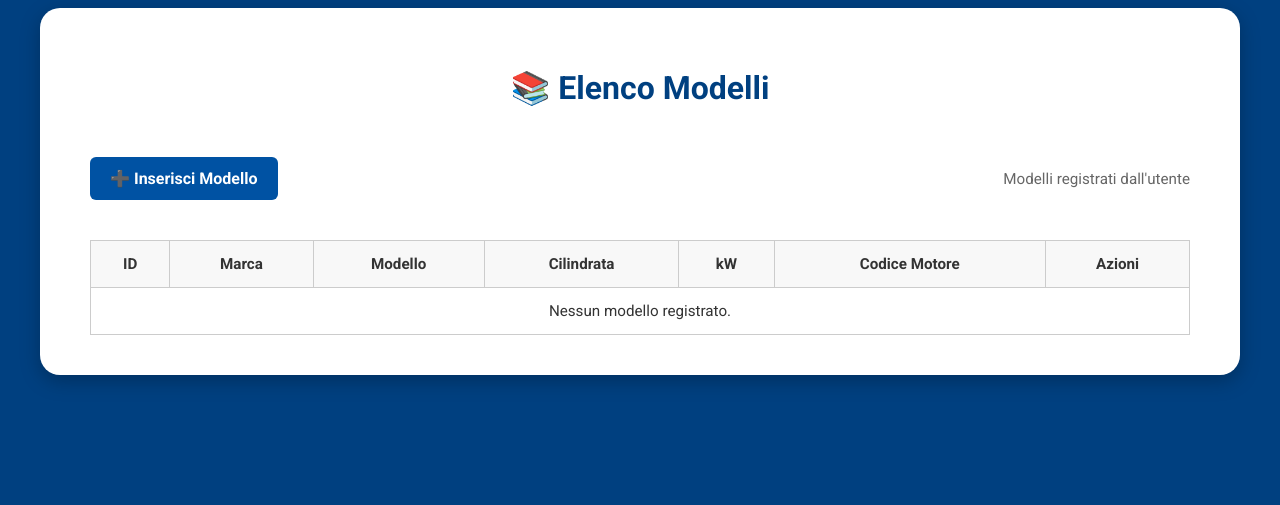
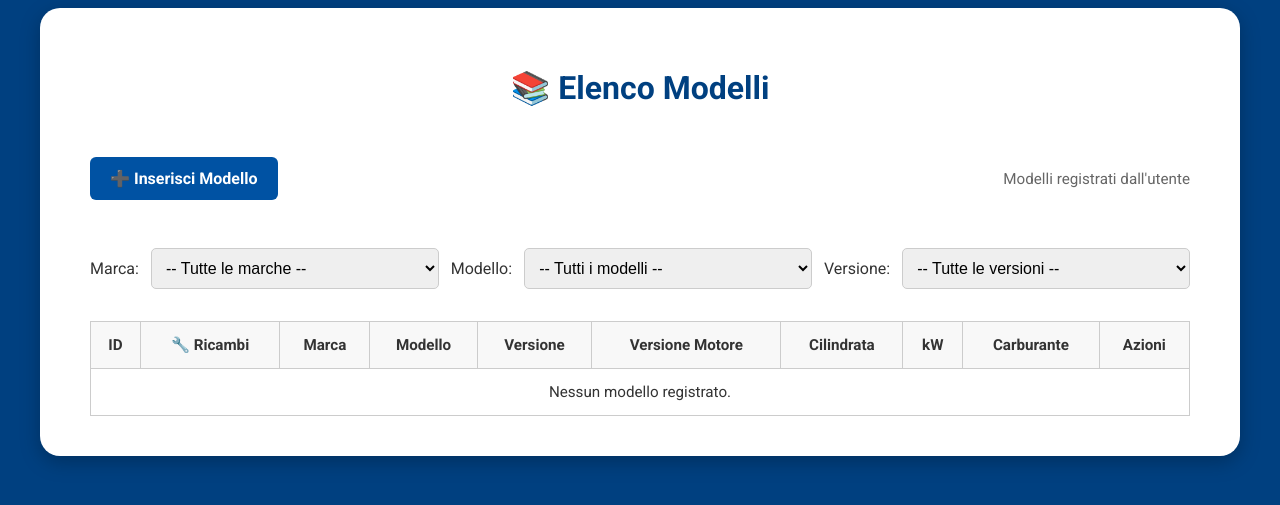
Before and after one commit to idealgius/GruppoAutoscala-GestionaleAuto, a Flask app: page /modelli in a window 1280 px wide. Shown: the part 295-800 px from the top of the page. Run offline with Flask 3, Linux system fonts and the light colour scheme; the visitor is signed in with stand-in values (Sample User, id 1); data that the repository does not hold is empty; some libraries are stand-ins or nearby versions.

Commit message:
Primo commit: progetto gestionale completo

```diff
--- a/app.py
+++ b/app.py
@@ -288,15 +288,40 @@ def elimina_vettura(id):
 def lista_modelli():
     conn = get_db_connection()
     cur = conn.cursor(cursor_factory=RealDictCursor)
-    cur.execute("SELECT * FROM modelli WHERE utente_id=%s ORDER BY id", (session['user_id'],))
-    modelli = cur.fetchall()
+
+    # Tutte le marche dell'utente
+    cur.execute("SELECT DISTINCT marca FROM modelli WHERE utente_id=%s ORDER BY marca", (session['user_id'],))
+    marche = [row['marca'] for row in cur.fetchall()]
+
+    # Tutti i modelli dell'utente
+    cur.execute("SELECT * FROM modelli WHERE utente_id=%s ORDER BY marca, modello, versione", (session['user_id'],))
+    modelli_raw = cur.fetchall()
     conn.close()
-    return render_template('modelli.html', modelli=modelli)
+
+    # Rimuoviamo eventuali duplicati a livello di Python
+    seen = set()
+    modelli = []
+    for m in modelli_raw:
+        key = (m['marca'], m['modello'], m['versione'])
+        if key not in seen:
+            seen.add(key)
+            modelli.append(m)
+
+    return render_template('modelli.html', marche=marche, modelli=modelli)
 
 @app.route('/inserisci_modello', methods=['GET'])
 @login_required
 def inserisci_modello():
-    return render_template('inserisci_modello.html')
+    marche = [
+        "ALFA ROMEO","AUDI","BMW","CHEVROLET","CHRYSLER","CITROEN","CUPRA","DACIA",
+        "DAEWOO","DAIHATSU","DODGE","DR","EVO","FIAT","FORD","HONDA","HYUNDAI",
+        "INFINITI","ISUZU","IVECO","JAGUAR","JEEP","KIA","LADA","LANCIA","LAND ROVER",
+        "LEXUS","LYNK&CO","MAN","MASERATI","MAXUS","MAZDA","MERCEDES","MG","MINI",
+        "MITSUBISHI","NISSAN","OPEL","PEUGEOT","PIAGGIO","POLESTAR","PORSCHE","RENAULT",
+        "ROVER","SAAB","SEAT","SKODA","SMART","SSANGYONG","SUBARU","SUZUKI","TATA",
+        "TESLA","TOYOTA","VOLKSWAGEN","VOLVO"
+    ]
+    return render_template('inserisci_modello.html', marche=marche)
 
 @app.route('/salva_modello', methods=['POST'])
 @login_required
@@ -304,6 +329,8 @@ def salva_modello():
     data = (
         request.form['marca'],
         request.form['modello'],
+        request.form.get('versione'),
+        request.form.get('codice_versione'),
         request.form.get('cilindrata'),
         request.form.get('kw'),
         request.form.get('carburante'),
@@ -314,8 +341,8 @@ def salva_modello():
     cur = conn.cursor()
     cur.execute("""
         INSERT INTO modelli
-        (marca, modello, cilindrata, kw, carburante, codice_motore, utente_id)
-        VALUES (%s,%s,%s,%s,%s,%s,%s)
+        (marca, modello, versione, codice_versione, cilindrata, kw, carburante, codice_motore, utente_id)
+        VALUES (%s,%s,%s,%s,%s,%s,%s,%s,%s)
     """, data)
     conn.commit()
     conn.close()
@@ -340,6 +367,8 @@ def aggiorna_modello(id):
     data = (
         request.form['marca'],
         request.form['modello'],
+        request.form.get('versione'),
+        request.form.get('codice_versione'),
         request.form.get('cilindrata'),
         request.form.get('kw'),
         request.form.get('carburante'),
@@ -351,7 +380,7 @@ def aggiorna_modello(id):
     cur = conn.cursor()
     cur.execute("""
         UPDATE modelli
-        SET marca=%s, modello=%s, cilindrata=%s, kw=%s, carburante=%s, codice_motore=%s, utente_id=%s
+        SET marca=%s, modello=%s, versione=%s, codice_versione=%s, cilindrata=%s, kw=%s, carburante=%s, codice_motore=%s, utente_id=%s
         WHERE id=%s
     """, data)
     conn.commit()
@@ -367,6 +396,35 @@ def elimina_modello(id):
     conn.commit()
     conn.close()
     return redirect('/modelli')
+
+# =====================================
+# RICAMBI PER MODELLI
+# =====================================
+@app.route('/modello/<int:modello_id>/ricambi')
+@login_required
+def ricambi_modello(modello_id):
+    conn = get_db_connection()
+    cur = conn.cursor(cursor_factory=RealDictCursor)
+    # Prendo il modello
+    cur.execute("SELECT * FROM modelli WHERE id=%s AND utente_id=%s", (modello_id, session['user_id']))
+    modello = cur.fetchone()
+    if not modello:
+        conn.close()
+        flash("Modello non trovato.")
+        return redirect('/modelli')
+
+    # Ricavi i ricambi collegati a questo modello
+    cur.execute("""
+        SELECT mr.tipo_filtro, r.nome, r.codice
+        FROM modelli_ricambi mr
+        JOIN ricambi r ON mr.ricambio_id = r.id
+        WHERE mr.modello_id=%s
+        ORDER BY mr.tipo_filtro
+    """, (modello_id,))
+    ricambi = cur.fetchall()
+    conn.close()
+
+    return render_template('ricambi_modello.html', modello=modello, ricambi=ricambi)
 
 # =====================================
 # RICAMBI (GLOBALI)
--- a/templates/modelli.html
+++ b/templates/modelli.html
@@ -10,39 +10,132 @@
   <div style="color:#666; font-size:0.95em;">Modelli registrati dall'utente</div>
 </div>
 
+<!-- Filtri -->
+<div style="margin-bottom:16px; display:flex; gap:12px; align-items:center;">
+    <label for="marcaFiltro">Marca:</label>
+    <select id="marcaFiltro">
+        <option value="">-- Tutte le marche --</option>
+        {% for marca in marche|sort %}
+        <option value="{{ marca }}">{{ marca }}</option>
+        {% endfor %}
+    </select>
+
+    <label for="modelloFiltro">Modello:</label>
+    <select id="modelloFiltro">
+        <option value="">-- Tutti i modelli --</option>
+    </select>
+
+    <label for="versioneFiltro">Versione:</label>
+    <select id="versioneFiltro">
+        <option value="">-- Tutte le versioni --</option>
+    </select>
+</div>
+
 <table>
   <thead>
     <tr>
       <th>ID</th>
+      <th>🔧 Ricambi</th>
       <th>Marca</th>
       <th>Modello</th>
+      <th>Versione</th>
+      <th>Versione Motore</th>
       <th>Cilindrata</th>
       <th>kW</th>
-      <th>Codice Motore</th>
+      <th>Carburante</th>
       <th>Azioni</th>
     </tr>
   </thead>
-  <tbody>
+  <tbody id="tabellaModelli">
     {% for m in modelli %}
-    <tr>
+    <tr data-marca="{{ m['marca'] }}" data-modello="{{ m['modello'] }}" data-versione="{{ m['versione'] or '' }}">
       <td>{{ m['id'] }}</td>
+      <td><a href="/modello/{{ m['id'] }}/ricambi" class="button">🔧</a></td>
       <td>{{ m['marca'] }}</td>
       <td>{{ m['modello'] }}</td>
+      <td>{{ m['versione'] or '—' }}</td>
+      <td>{{ m['codice_versione'] or '—' }}</td>
       <td>{{ m['cilindrata'] or '—' }}</td>
       <td>{{ m['kw'] or '—' }}</td>
-      <td>{{ m['codice_motore'] or '—' }}</td>
+      <td>{{ m['carburante'] or '—' }}</td>
       <td class="action-buttons">
         <a href="/modifica_modello/{{ m['id'] }}" class="modifica">✏️ Modifica</a>
         <a href="/elimina_modello/{{ m['id'] }}" class="elimina"
            onclick="return confirm('Eliminare questo modello?')">🗑️ Elimina</a>
-        <a href="/modello/{{ m['id'] }}/ricambi" class="modifica">🔗 Ricambi</a>
       </td>
     </tr>
     {% else %}
     <tr>
-      <td colspan="7" style="text-align:center;">Nessun modello registrato.</td>
+      <td colspan="10" style="text-align:center;">Nessun modello registrato.</td>
     </tr>
     {% endfor %}
   </tbody>
 </table>
+
+<script>
+const marcaFiltro = document.getElementById('marcaFiltro');
+const modelloFiltro = document.getElementById('modelloFiltro');
+const versioneFiltro = document.getElementById('versioneFiltro');
+const righe = Array.from(document.querySelectorAll('#tabellaModelli tr[data-marca]'));
+
+function popolaModelli() {
+    const marca = marcaFiltro.value;
+    const modelliSet = new Set();
+    modelloFiltro.innerHTML = '<option value="">-- Tutti i modelli --</option>';
+    versioneFiltro.innerHTML = '<option value="">-- Tutte le versioni --</option>';
+
+    righe.forEach(r => {
+        if (!marca || r.dataset.marca === marca) modelliSet.add(r.dataset.modello);
+    });
+
+    Array.from(modelliSet).sort().forEach(m => {
+        const opt = document.createElement('option');
+        opt.value = m;
+        opt.textContent = m;
+        modelloFiltro.appendChild(opt);
+    });
+    applicaFiltri();
+}
+
+function popolaVersioni() {
+    const marca = marcaFiltro.value;
+    const modello = modelloFiltro.value;
+    const versioniSet = new Set();
+    versioneFiltro.innerHTML = '<option value="">-- Tutte le versioni --</option>';
+
+    righe.forEach(r => {
+        if ((!marca || r.dataset.marca === marca) && (!modello || r.dataset.modello === modello)) {
+            if(r.dataset.versione) versioniSet.add(r.dataset.versione);
+        }
+    });
+
+    Array.from(versioniSet).sort().forEach(v => {
+        const opt = document.createElement('option');
+        opt.value = v;
+        opt.textContent = v;
+        versioneFiltro.appendChild(opt);
+    });
+    applicaFiltri();
+}
+
+function applicaFiltri() {
+    const marca = marcaFiltro.value;
+    const modello = modelloFiltro.value;
+    const versione = versioneFiltro.value;
+
+    righe.forEach(r => {
+        const mostra = (!marca || r.dataset.marca === marca)
+                    && (!modello || r.dataset.modello === modello)
+                    && (!versione || r.dataset.versione === versione);
+        r.style.display = mostra ? '' : 'none';
+    });
+}
+
+marcaFiltro.addEventListener('change', () => { popolaModelli(); });
+modelloFiltro.addEventListener('change', popolaVersioni);
+versioneFiltro.addEventListener('change', applicaFiltri);
+
+// inizializzazione iniziale
+popolaModelli();
+</script>
 {% endblock %}
--- a/templates/modifica_modello.html
+++ b/templates/modifica_modello.html
@@ -11,6 +11,12 @@
 
     <label for="modello">Modello:</label>
     <input type="text" id="modello" name="modello" value="{{ modello['modello'] }}" required>
+
+    <label for="versione">Versione:</label>
+    <input type="text" id="versione" name="versione" value="{{ modello['versione'] or '' }}">
+
+    <label for="codice_versione">Codice Versione:</label>
+    <input type="text" id="codice_versione" name="codice_versione" value="{{ modello['codice_versione'] or '' }}">
 
     <label for="cilindrata">Cilindrata:</label>
     <input type="text" id="cilindrata" name="cilindrata" value="{{ modello['cilindrata'] }}">
```
Also changed, not shown: templates/inserisci_modello.html (+13 -4 lines), templates/inserisci_vettura.html (+30 -20 lines), templates/ricambi_modello.html (added, +38 -0 lines).
